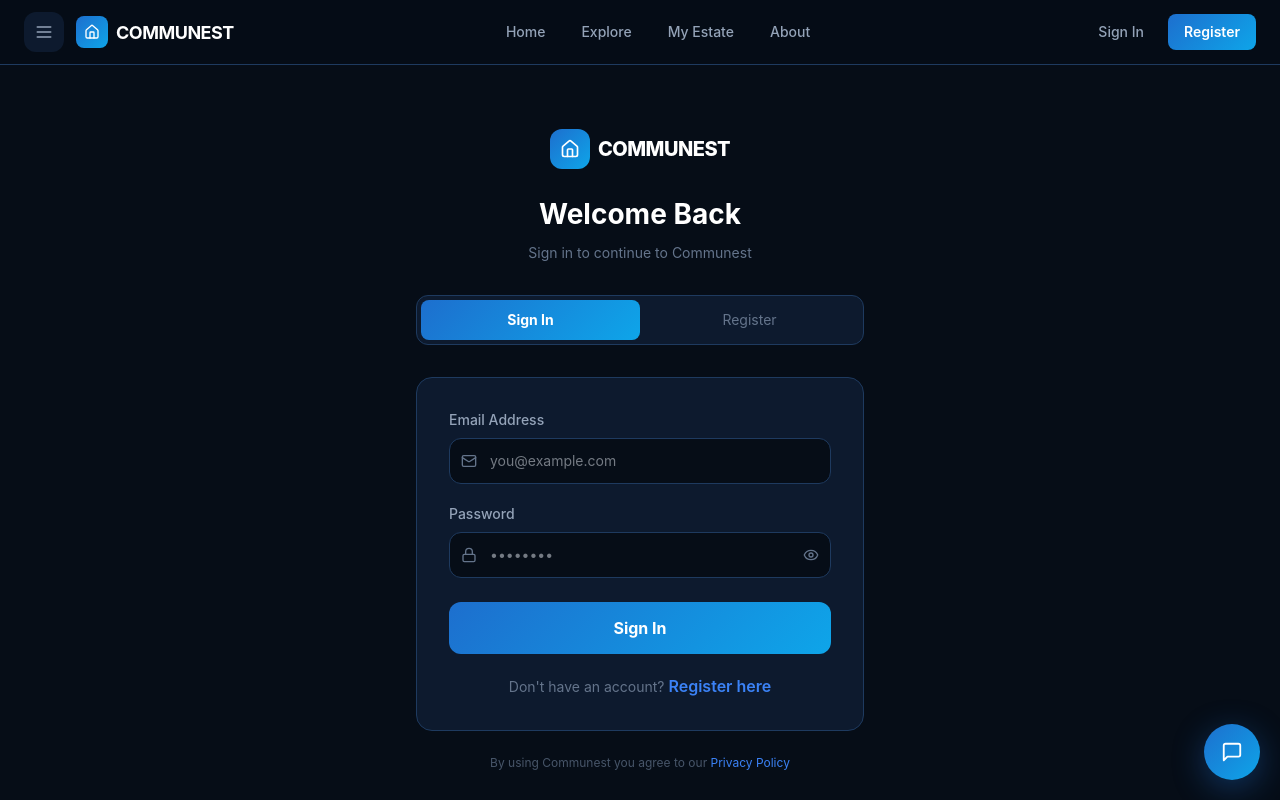
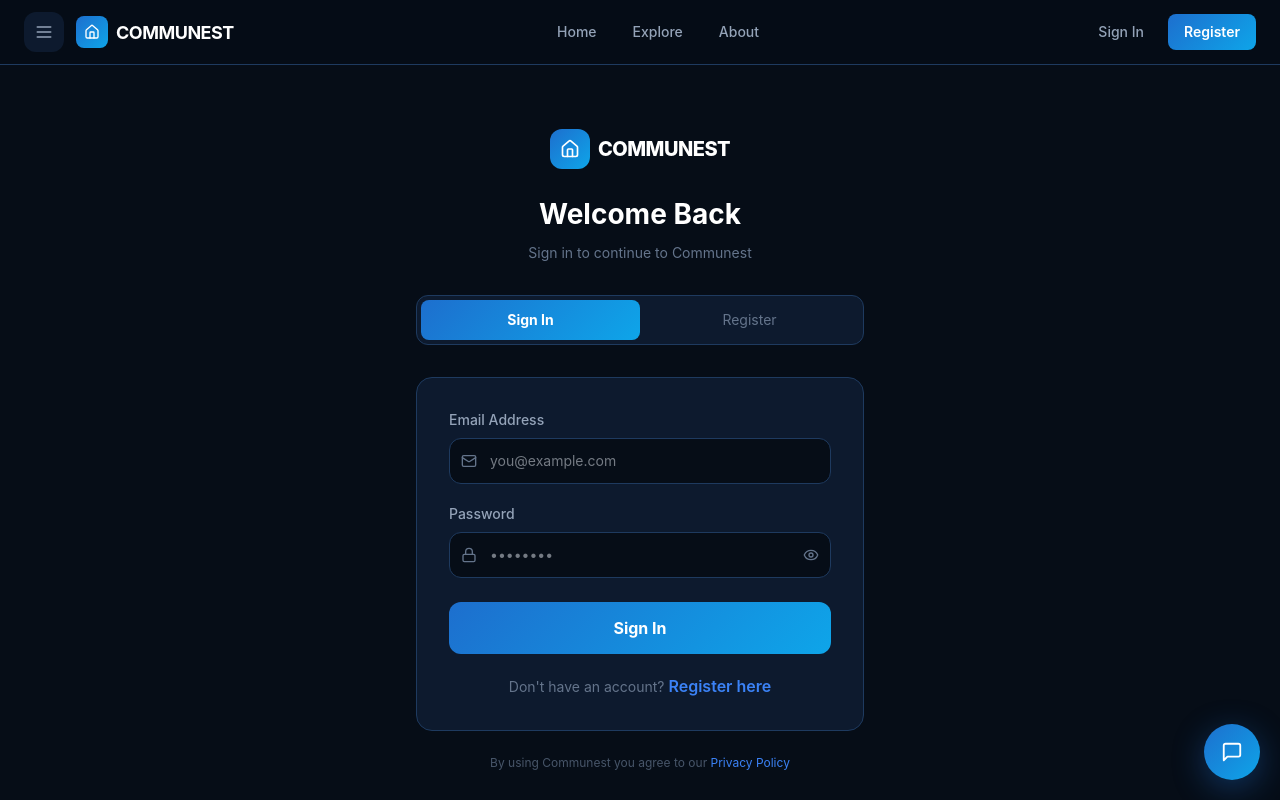
Before and after one commit to irammadj/FrontendCommunest, a React (Vite) app: page /FrontendCommunest/signin in a window 1280 px wide. Shown: the top 800 px of the page. Built offline with nearby package versions, Linux system fonts and the light colour scheme.

Commit message:
Navbar and sidebar changes

```diff
--- a/src/app/components/MenuBar.tsx
+++ b/src/app/components/MenuBar.tsx
@@ -8,6 +8,7 @@ import {
   PlusSquare,
   User,
   LogOut,
+  Settings,
 } from "lucide-react";
 import { useAuth } from "../context/AuthContext";
 import { motion, AnimatePresence } from "motion/react";
@@ -17,19 +18,6 @@ interface MenuBarProps {
   onClose: () => void;
 }
 
-const navItems = [
-  { label: "Home", to: "/", icon: Home },
-  { label: "Explore", to: "/explore", icon: Search },
-  { label: "My Estate", to: "/estate", icon: Building2, hideSuperAdmin: true },
-  { label: "About", to: "/about", icon: Info },
-  {
-    label: "List Your Estate",
-    to: "/list-estate",
-    icon: PlusSquare,
-    hideSuperAdmin: true,
-  },
-];
-
 export function MenuBar({ open, onClose }: MenuBarProps) {
   const location = useLocation();
   const { user, isAuthenticated, signOut } = useAuth();
@@ -38,6 +26,30 @@ export function MenuBar({ open, onClose }: MenuBarProps) {
     signOut();
     onClose();
   };
+
+  // Base navigation items (always visible)
+  const baseNavItems = [
+    { label: "Home", to: "/", icon: Home },
+    { label: "Explore", to: "/explore", icon: Search },
+    { label: "About", to: "/about", icon: Info },
+  ];
+
+  // Auth-only navigation items (only show if authenticated AND not super-admin)
+  const authNavItems =
+    isAuthenticated && !user?.isSuperAdmin
+      ? [
+          { label: "My Estate", to: "/estate", icon: Building2 },
+          { label: "List Your Estate", to: "/list-estate", icon: PlusSquare },
+        ]
+      : [];
+
+  // Combine all navigation items (Home, Explore, Auth Items, About)
+  const navItems = [
+    baseNavItems[0], // Home
+    baseNavItems[1], // Explore
+    ...authNavItems, // My Estate, List Your Estate (if authenticated)
+    baseNavItems[2], // About
+  ];
 
   return (
     <AnimatePresence>
@@ -113,11 +125,6 @@ export function MenuBar({ open, onClose }: MenuBarProps) {
                 Navigation
               </p>
               {navItems.map((item) => {
-                // Skip items marked for super-admin hiding if user is super-admin
-                if (item.hideSuperAdmin && user?.isSuperAdmin) {
-                  return null;
-                }
-
                 const Icon = item.icon;
                 const isActive = location.pathname === item.to;
                 return (
@@ -142,6 +149,36 @@ export function MenuBar({ open, onClose }: MenuBarProps) {
                   </Link>
                 );
               })}
+
+              {/* Super Admin Section */}
+              {isAuthenticated && user?.isSuperAdmin && (
+                <>
+                  <p
+                    className="text-xs px-3 mt-6 mb-3"
+                    style={{
+                      color: "#475569",
+                      fontWeight: 600,
+                      textTransform: "uppercase",
+                      letterSpacing: "0.08em",
+                    }}
+                  >
+                    Admin
+                  </p>
+                  <Link
+                    to="/communest-admin"
+                    onClick={onClose}
+                    className="flex items-center gap-3 px-3 py-3 rounded-xl mb-1 transition-all"
+                    style={{
+                      background: "rgba(239,68,68,0.1)",
+                      color: "#ef4444",
+                      border: "1px solid rgba(239,68,68,0.2)",
+                    }}
+                  >
+                    <Settings size={18} />
+                    <span>Admin Dashboard</span>
+                  </Link>
+                </>
+              )}
             </nav>
 
             {/* Profile bottom */}
--- a/src/app/components/Navbar.tsx
+++ b/src/app/components/Navbar.tsx
@@ -49,23 +49,44 @@ export function Navbar({ onMenuOpen }: NavbarProps) {
 
         {/* Center: desktop nav */}
         <nav className="hidden lg:flex items-center gap-1">
-          {[
-            { label: "Home", to: "/" },
-            { label: "Explore", to: "/explore" },
-            !user?.isSuperAdmin && { label: "My Estate", to: "/estate" },
-            { label: "About", to: "/about" },
-          ]
-            .filter(Boolean)
-            .map((link: any) => (
-              <Link
-                key={link.to}
-                to={link.to}
-                className="px-4 py-2 rounded-lg text-sm transition-colors hover:text-white hover:bg-white/5"
-                style={{ color: "#94a3b8", fontWeight: 500 }}
-              >
-                {link.label}
-              </Link>
-            ))}
+          {/* Home Link */}
+          <Link
+            to="/"
+            className="px-4 py-2 rounded-lg text-sm transition-colors hover:text-white hover:bg-white/5"
+            style={{ color: "#94a3b8", fontWeight: 500 }}
+          >
+            Home
+          </Link>
+
+          {/* Explore Link */}
+          <Link
+            to="/explore"
+            className="px-4 py-2 rounded-lg text-sm transition-colors hover:text-white hover:bg-white/5"
+            style={{ color: "#94a3b8", fontWeight: 500 }}
+          >
+            Explore
+          </Link>
+
+          {/* My Estate - Only show if authenticated AND not super-admin */}
+          {isAuthenticated && !user?.isSuperAdmin && (
+            <Link
+              to="/estate"
+              className="px-4 py-2 rounded-lg text-sm transition-colors hover:text-white hover:bg-white/5"
+              style={{ color: "#94a3b8", fontWeight: 500 }}
+            >
+              My Estate
+            </Link>
+          )}
+
+          {/* About Link */}
+          <Link
+            to="/about"
+            className="px-4 py-2 rounded-lg text-sm transition-colors hover:text-white hover:bg-white/5"
+            style={{ color: "#94a3b8", fontWeight: 500 }}
+          >
+            About
+          </Link>
+
           {/* Super Admin Link - Only show for super admin */}
           {isAuthenticated && user?.isSuperAdmin && (
             <Link
```
Also changed, not shown: 3 other files (tests, documents, lock files or other folders).
